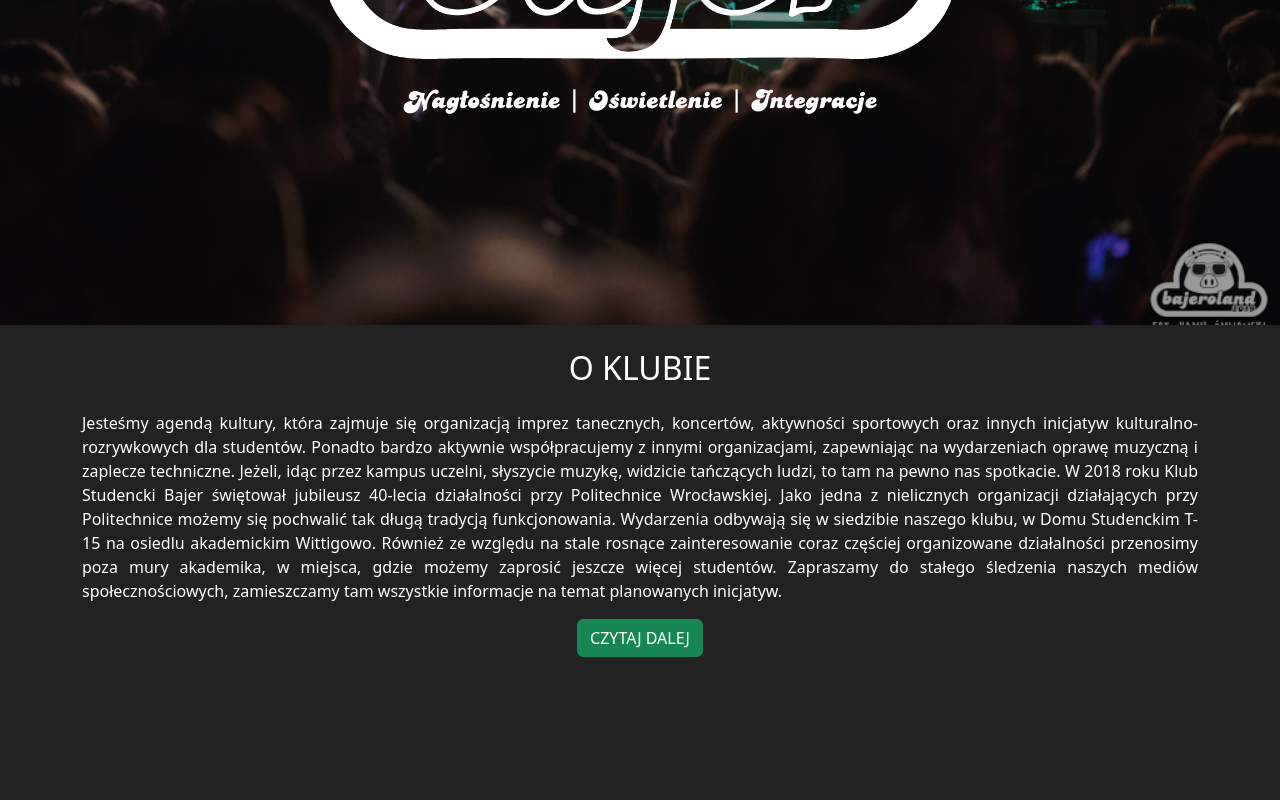
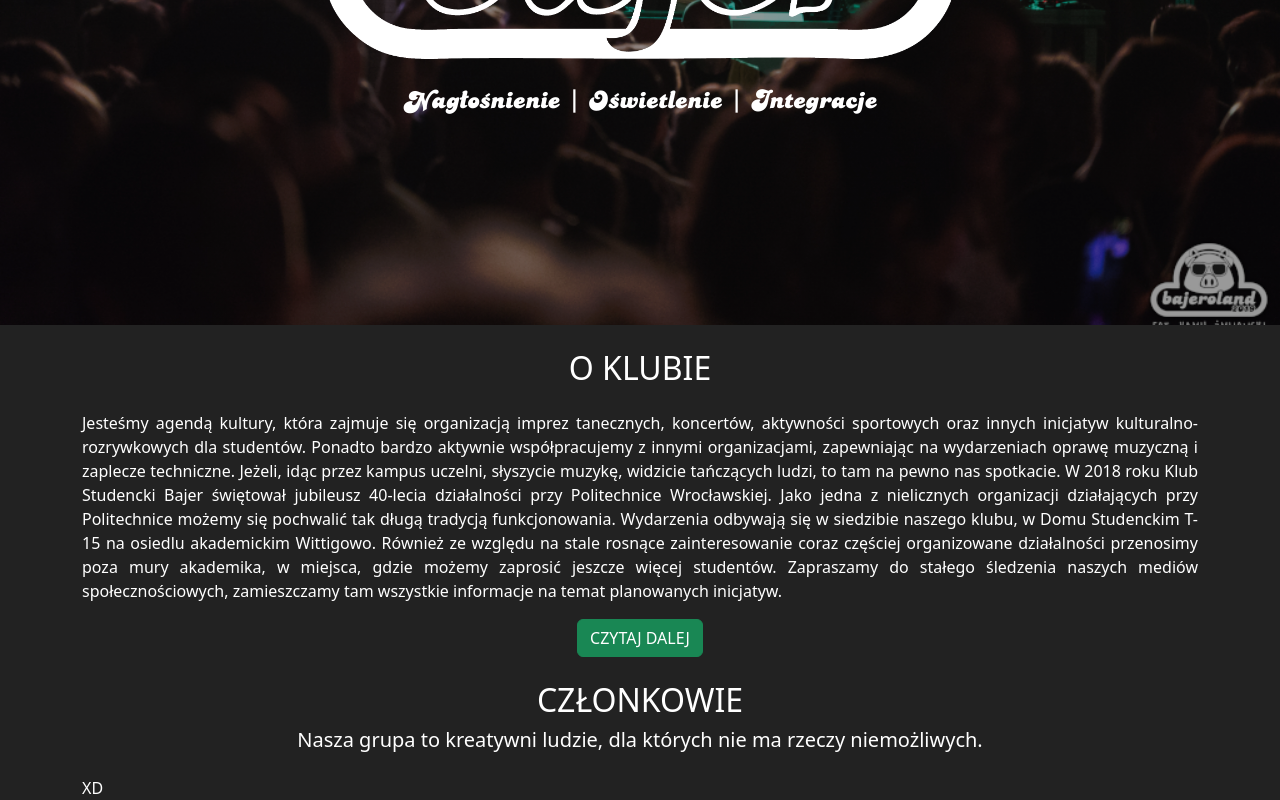
Before and after one commit to StaszekM/bajer-strona, a React (Create React App) app: page / in a window 1280 px wide. Shown: the part 549-1349 px from the top of the page. Before the commit the page ends 1206 px from the top, so only its background shows below. Built offline with nearby package versions, Linux system fonts and the light colour scheme.

Commit message:
Add error page

```diff
--- a/public/index.html
+++ b/public/index.html
@@ -22,7 +22,7 @@
     -->
     <title>Klub Studencki Bajer</title>
   </head>
-  <body>
+  <body class="text-white">
     <noscript>You need to enable JavaScript to run this app.</noscript>
     <div id="root"></div>
     <!--
--- a/src/components/aboutUsBanner/index.tsx
+++ b/src/components/aboutUsBanner/index.tsx
@@ -4,12 +4,12 @@ export function AboutUsBanner() {
   return (
     <Container className="my-4">
       <Row>
-        <Col className="mx-auto text-white text-center">
+        <Col className="mx-auto text-center">
           <h2 className="text-uppercase">O klubie</h2>
         </Col>
       </Row>
       <Row className="mt-3">
-        <Col className="mx-auto text-white" style={{ textAlign: "justify" }}>
+        <Col className="mx-auto" style={{ textAlign: "justify" }}>
           Jesteśmy agendą kultury, która zajmuje się organizacją imprez
           tanecznych, koncertów, aktywności sportowych oraz innych inicjatyw
           kulturalno-rozrywkowych dla studentów. Ponadto bardzo aktywnie
@@ -29,7 +29,7 @@ export function AboutUsBanner() {
         </Col>
       </Row>
       <Row className="mt-3">
-        <Col className="mx-auto text-white text-center">
+        <Col className="mx-auto text-center">
           <Button className="btn-success text-uppercase">Czytaj dalej</Button>
         </Col>
       </Row>
--- a/src/components/app/index.tsx
+++ b/src/components/app/index.tsx
@@ -1,14 +1,12 @@
 import { AppNavbar } from "../navbar";
 import "../../globalStyles.css";
-import { WelcomeBanner } from "../welcomeBanner";
-import { AboutUsBanner } from "../aboutUsBanner";
+import { Outlet } from "react-router";
 
 function App() {
   return (
     <>
       <AppNavbar />
-      <WelcomeBanner />
-      <AboutUsBanner />
+      <Outlet />
     </>
   );
 }
--- /dev/null
+++ b/src/components/managementPhotoGalleryBanner/index.tsx
@@ -0,0 +1,24 @@
+import { Container, Row, Col } from "react-bootstrap";
+
+export function ManagementPhotoGalleryBanner() {
+  return (
+    <Container className="my-4">
+      <Row>
+        <Col className="mx-auto text-center">
+          <h2 className="text-uppercase">Członkowie</h2>
+        </Col>
+      </Row>
+      <Row>
+        <Col className="mx-auto text-center">
+          <h5>
+            Nasza grupa to kreatywni ludzie, dla których nie ma rzeczy
+            niemożliwych.
+          </h5>
+        </Col>
+      </Row>
+      <Row className="mt-3">
+        <Col className="mx-auto">XD</Col>
+      </Row>
+    </Container>
+  );
+}
--- a/src/components/navbar/index.tsx
+++ b/src/components/navbar/index.tsx
@@ -1,6 +1,7 @@
 import Container from "react-bootstrap/Container";
 import Nav from "react-bootstrap/Nav";
 import Navbar from "react-bootstrap/Navbar";
+import { Link } from "react-router-dom";
 import "../../globalStyles.css";
 
 export function AppNavbar() {
@@ -12,8 +13,8 @@ export function AppNavbar() {
       sticky="top"
     >
       <Container fluid className="mx-lg-5">
-        <Navbar.Brand className="bajer-font fs-2" href="/">
-          Bajer
+        <Navbar.Brand className="bajer-font fs-2">
+          <Link to="/">Bajer</Link>
         </Navbar.Brand>
         <Navbar.Toggle aria-controls="basic-navbar-nav" />
         <Navbar.Collapse
--- a/src/components/welcomeBanner/index.tsx
+++ b/src/components/welcomeBanner/index.tsx
@@ -13,9 +13,7 @@ export function WelcomeBanner() {
         </Row>
         <Row>
           <Col className="mx-auto text-center bajer-font">
-            <h3 className="text-white">
-              Nagłośnienie | Oświetlenie | Integracje
-            </h3>
+            <h3>Nagłośnienie | Oświetlenie | Integracje</h3>
           </Col>
         </Row>
       </Container>
--- a/src/globalStyles.css
+++ b/src/globalStyles.css
@@ -19,3 +19,12 @@ html {
 .bajer-font {
   font-family: "Candice", sans-serif;
 }
+
+body a {
+  color: inherit;
+  text-decoration: inherit;
+}
+
+body a:hover {
+  color: inherit;
+}
--- a/src/index.tsx
+++ b/src/index.tsx
@@ -5,6 +5,8 @@ import reportWebVitals from "./reportWebVitals";
 import "bootstrap/dist/css/bootstrap.min.css";
 import { createBrowserRouter } from "react-router-dom";
 import { RouterProvider } from "react-router";
+import { MainPage } from "./views/mainPage";
+import { ErrorPage } from "./views/errorPage";
 
 const root = ReactDOM.createRoot(
   document.getElementById("root") as HTMLElement
@@ -14,6 +16,10 @@ const router = createBrowserRouter([
   {
     path: "/",
     element: <App />,
+    children: [
+      { path: "/", element: <MainPage /> },
+      { path: "*", element: <ErrorPage /> },
+    ],
   },
 ]);
 
--- /dev/null
+++ b/src/views/errorPage/index.tsx
@@ -0,0 +1,23 @@
+import { Container, Row, Col, Button } from "react-bootstrap";
+import { Link } from "react-router-dom";
+import "./styles.css";
+
+export function ErrorPage() {
+  return (
+    <>
+      <div className="error-page-container">
+        <Container className="my-4 error-page-content">
+          <Row>
+            <Col>
+              <h1 className="display-1">404</h1>
+              <p>Nie znaleziono strony.</p>
+              <Button className="btn-success">
+                <Link to="/">Powrót</Link>
+              </Button>
+            </Col>
+          </Row>
+        </Container>
+      </div>
+    </>
+  );
+}
--- /dev/null
+++ b/src/views/errorPage/styles.css
@@ -0,0 +1,28 @@
+.error-page-container::before {
+  background-image: url("../../assets/stachudj.jpg");
+  background-repeat: no-repeat;
+  background-size: cover;
+  background-position: -500px -60px;
+  filter: blur(6px);
+  height: calc(100vh - 75px);
+  content: "";
+  display: block;
+  background-position: right;
+}
+
+.error-page-content {
+  position: absolute;
+  right: 100px;
+  top: 100px;
+  text-align: right;
+}
+
+@media (max-width: 700px) {
+  .error-page-content {
+    position: absolute;
+    left: 0;
+    right: 0;
+    top: 90px;
+    text-align: center;
+  }
+}
--- a/src/views/mainPage.tsx
+++ b/src/views/mainPage.tsx
@@ -1,4 +1,5 @@
 import { AboutUsBanner } from "../components/aboutUsBanner";
+import { ManagementPhotoGalleryBanner } from "../components/managementPhotoGalleryBanner";
 import { WelcomeBanner } from "../components/welcomeBanner";
 
 export function MainPage() {
@@ -6,6 +7,7 @@ export function MainPage() {
     <>
       <WelcomeBanner />
       <AboutUsBanner />
+      <ManagementPhotoGalleryBanner />
     </>
   );
 }
```
Also changed, not shown: src/assets/stachudj.jpg (added).
